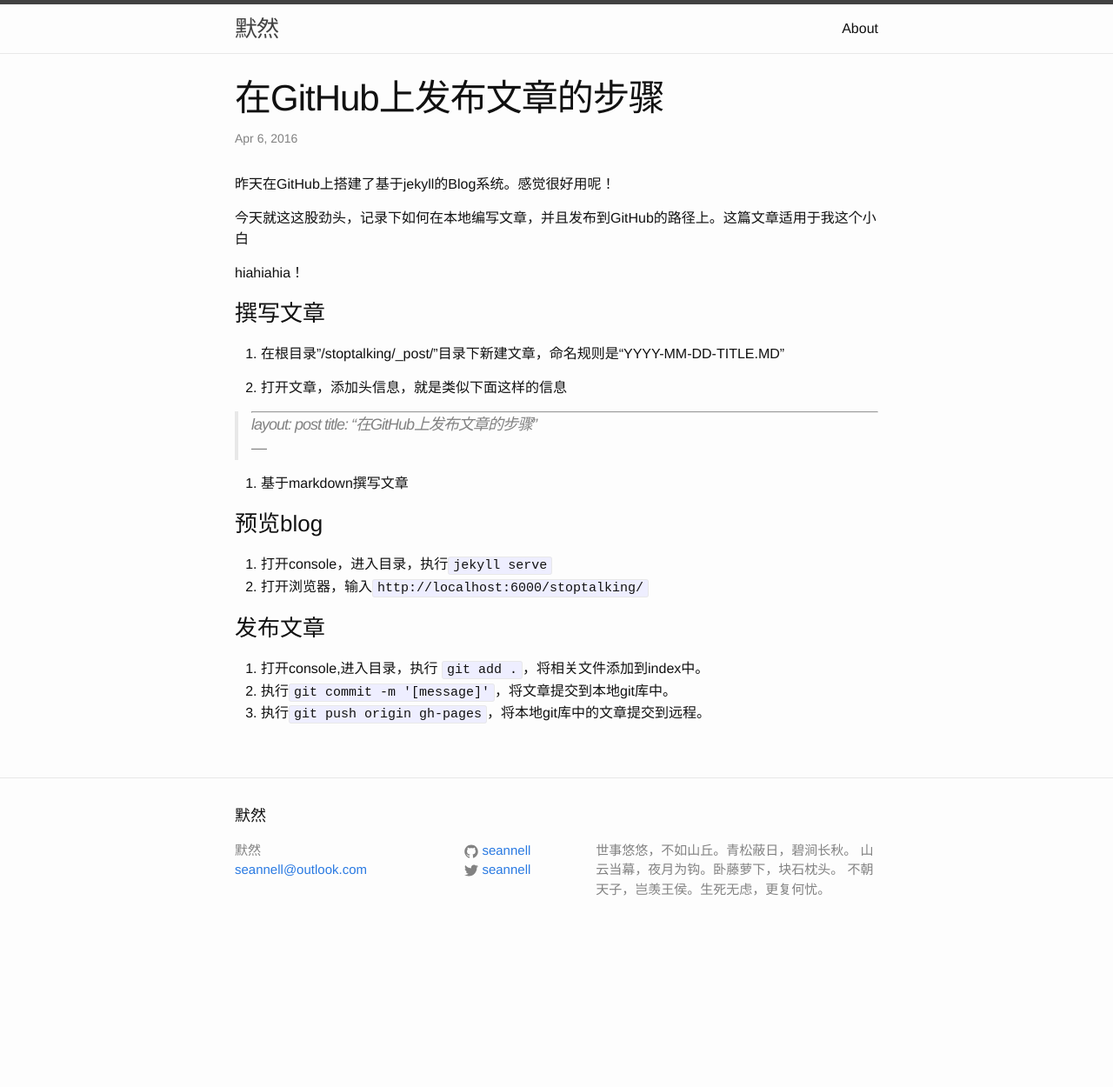
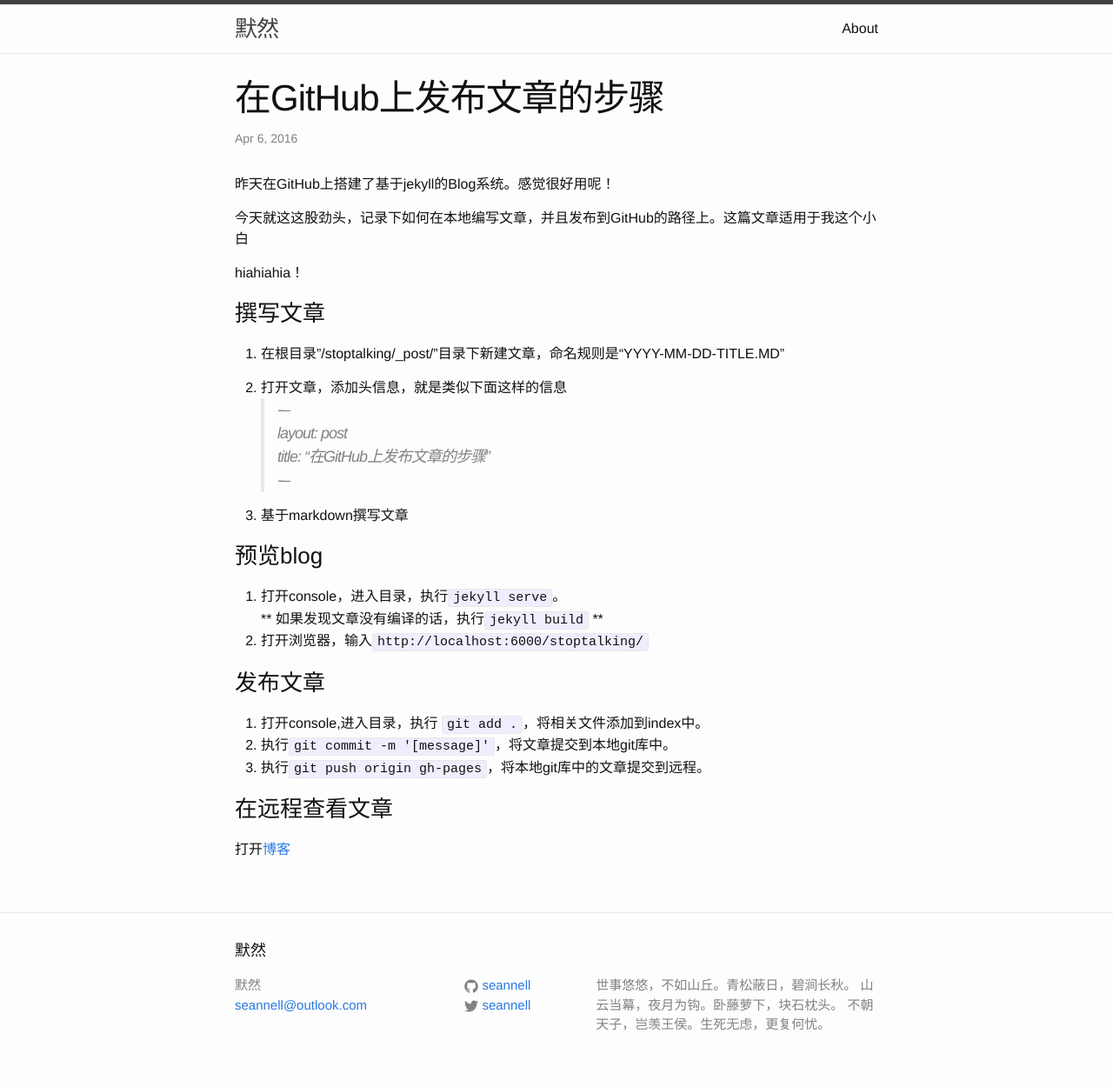
Before and after one commit to seannell/StopTalking, a Jekyll site: the page built from _posts/2016-04-06-在Git上发布文章的步骤.md, in a window 1280 px wide. Shown: the whole page at 87% size. Built offline with Jekyll 4.4.1, drawn with Linux system fonts in a browser that asks for light colours; before the commit the page ends 1094 px from its top, so only the background shows below that.

Commit message:
修正文章‘如何在github上发布文章’

```diff
--- a/_posts/2016-04-06-在Git上发布文章的步骤.md
+++ b/_posts/2016-04-06-在Git上发布文章的步骤.md
@@ -12,20 +12,21 @@
 1. 在根目录"/stoptalking/_post/"目录下新建文章，命名规则是“YYYY-MM-DD-TITLE.MD”
 
 2. 打开文章，添加头信息，就是类似下面这样的信息
-
-  > ---
-  > layout: post
-  > title: "在GitHub上发布文章的步骤"
-  > ---
-  >
-
+   > \---
+   > layout: post
+   > title: "在GitHub上发布文章的步骤"
+   > \---
 3. 基于markdown撰写文章
 
 ### 预览blog
-1. 打开console，进入目录，执行`jekyll serve`
+1. 打开console，进入目录，执行`jekyll serve`。
+  ** 如果发现文章没有编译的话，执行`jekyll build` **
 2. 打开浏览器，输入`http://localhost:6000/stoptalking/`
 
 ### 发布文章
 1. 打开console,进入目录，执行  `git add .`，将相关文件添加到index中。
 2. 执行`git commit -m '[message]'`，将文章提交到本地git库中。
 3. 执行`git push origin gh-pages`，将本地git库中的文章提交到远程。
+
+### 在远程查看文章
+打开[博客](http://seannell.github.io/stoptalking/)
```
